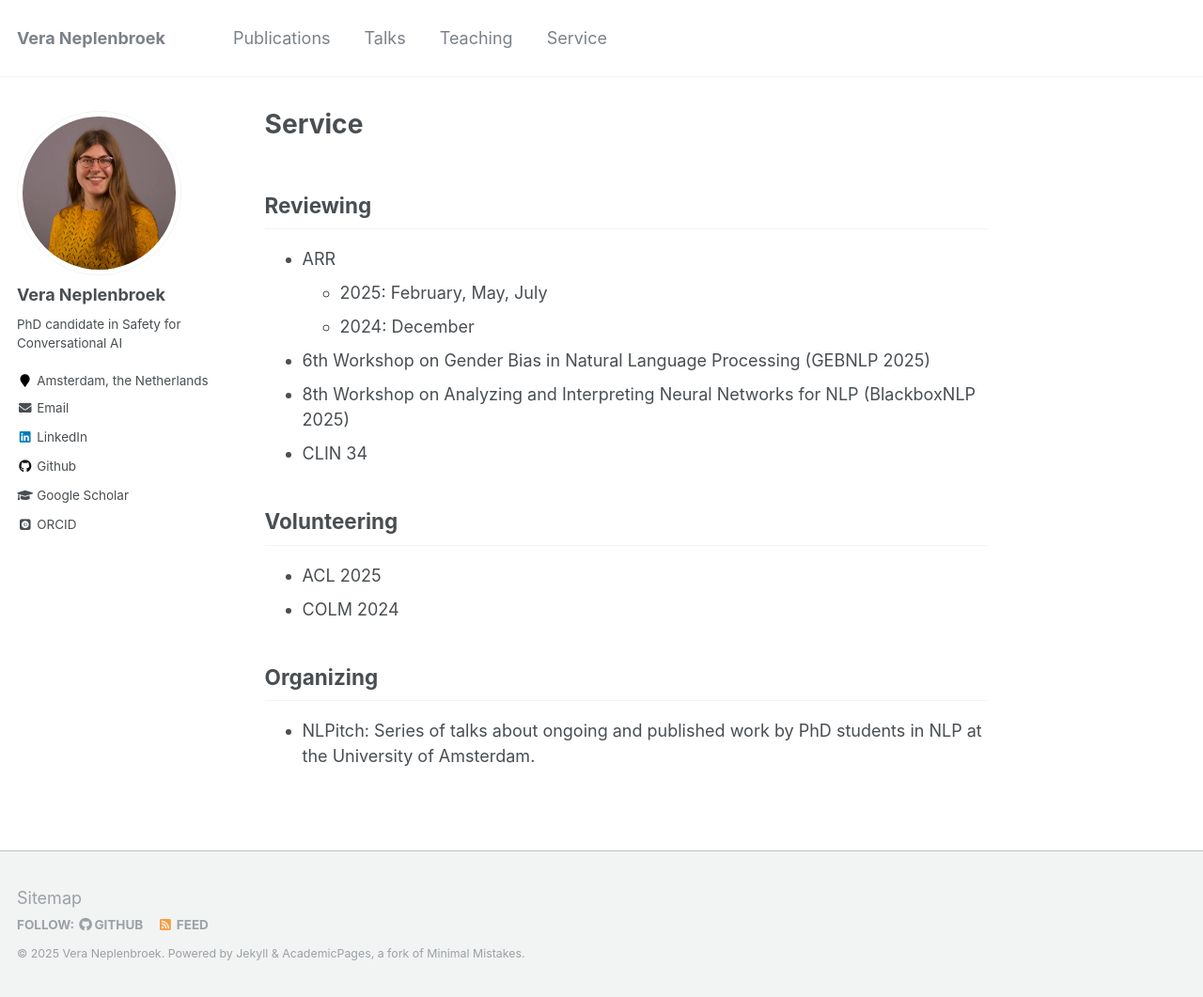
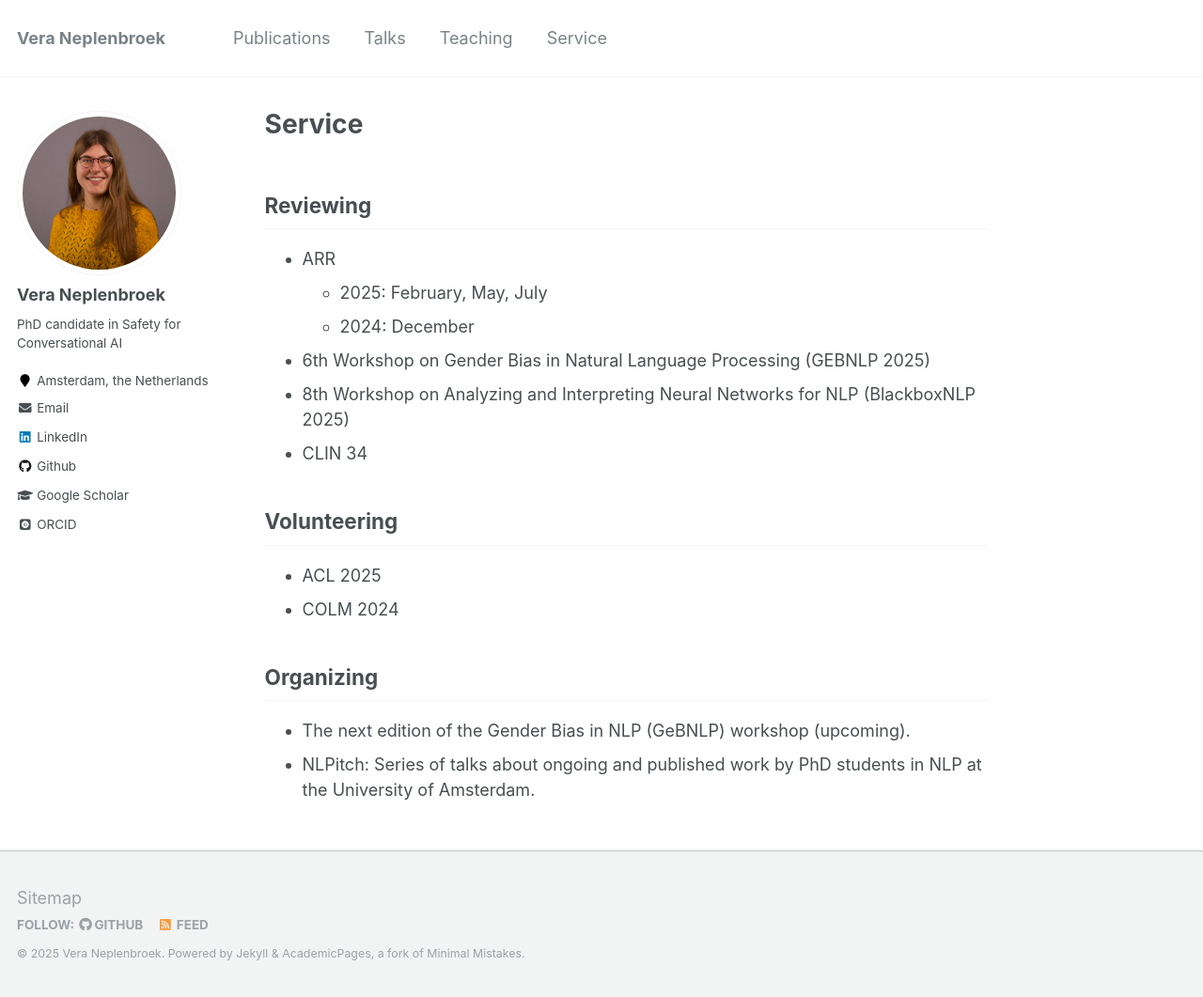
Before and after one commit to Veranep/Veranep.github.io, a Jekyll site: the page built from _pages/service.md, in a window 1280 px wide and 1061 px high. Shown: the whole window at 94% size. Built offline with Jekyll 4.4.1, drawn with Linux system fonts in a browser that asks for light colours; some web fonts are replaced.

Commit message:
Update service.md

```diff
--- a/_pages/service.md
+++ b/_pages/service.md
@@ -22,4 +22,5 @@ redirect_from:
 
 ## Organizing
 
+* The next edition of the Gender Bias in NLP (GeBNLP) workshop (upcoming).
 * NLPitch: Series of talks about ongoing and published work by PhD students in NLP at the University of Amsterdam.
```
